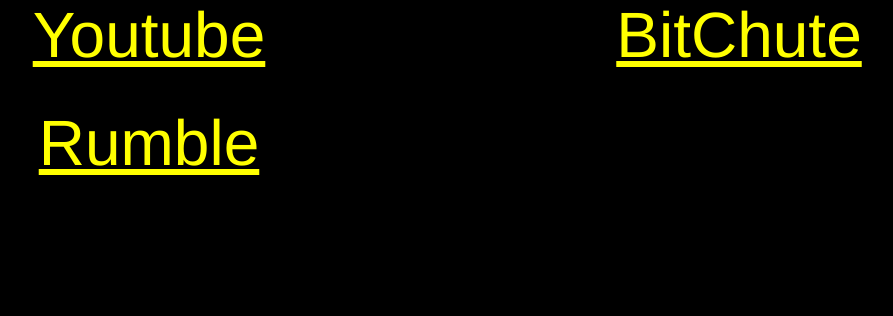
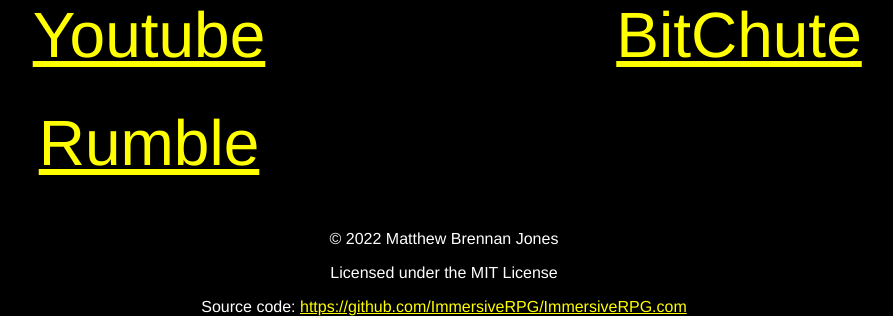
Before and after one commit to ImmersiveRPG/ImmersiveRPG.com, a PHP site: page / in a window 1280 px wide. Shown: the part 988-1304 px from the top of the page, without its empty margins (196-1089 px from the left). Before the commit the page ends 1163 px from the top, so only its background shows below. Run offline with PHP 8.4, Linux system fonts and the light colour scheme; data that the repository does not hold is empty.

Commit message:
Added footer with copyright and link to source code

```diff
--- a/index.php
+++ b/index.php
@@ -121,6 +121,15 @@
 				margin-bottom: 0.5rem;
 			}
 
+			footer {
+				text-align: center;
+				font-size: 1rem;
+			}
+
+			footer a {
+				font-size: 1rem;
+			}
+
 			.video div {
 				text-align: center;
 				width: 100%;
@@ -204,5 +213,11 @@
 			<div><a href="https://rumble.com/user/ImmersiveRPG">Rumble</a></div>
 			<div></div>
 		</segment>
+
+		<footer>
+			<p>&copy; 2022 Matthew Brennan Jones</p>
+			<p>Licensed under the MIT License</p>
+			<p>Source code: <a href="https://github.com/ImmersiveRPG/ImmersiveRPG.com">https://github.com/ImmersiveRPG/ImmersiveRPG.com</a></p>
+		</footer>
 	</body>
 </html>
```
